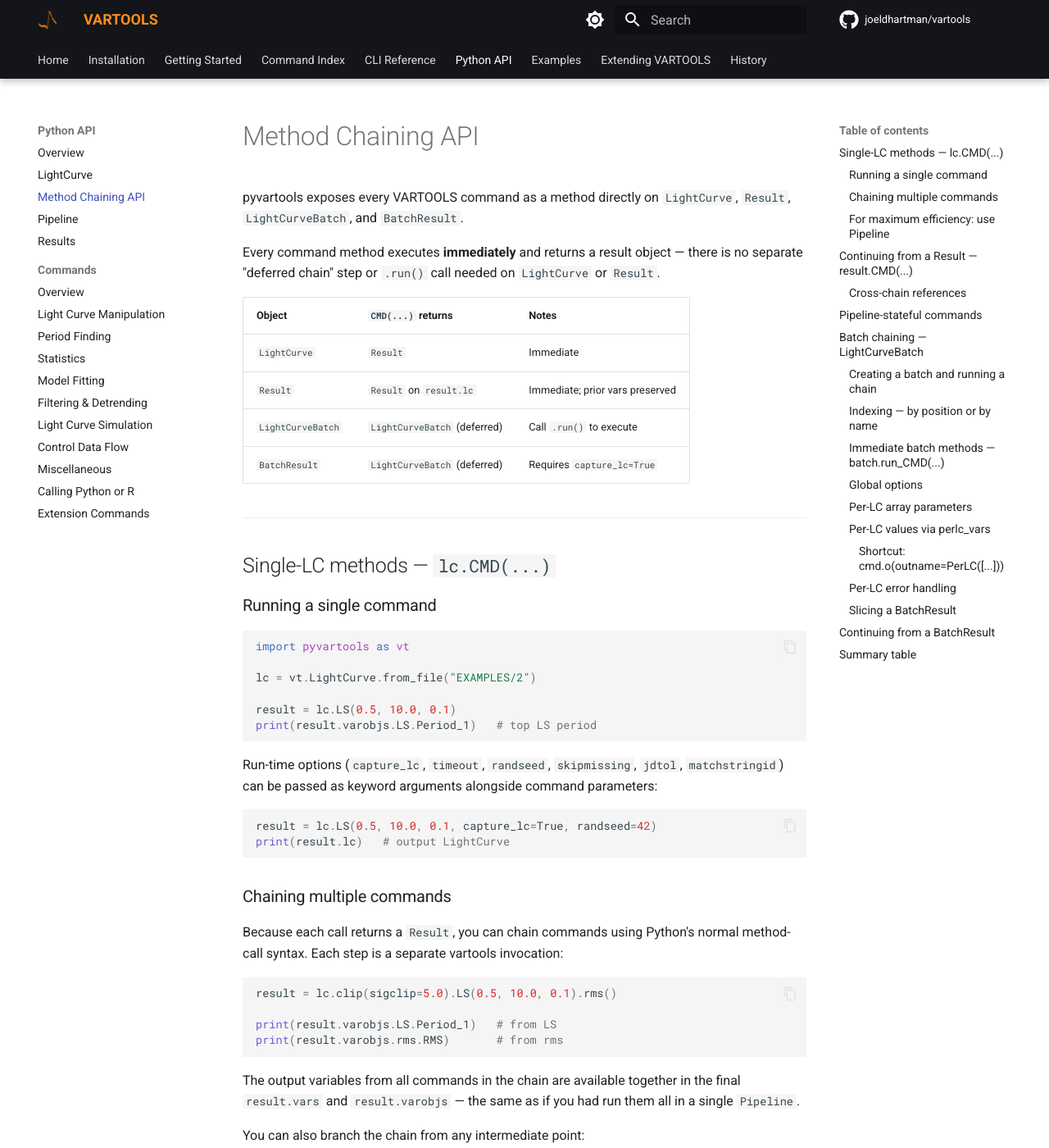
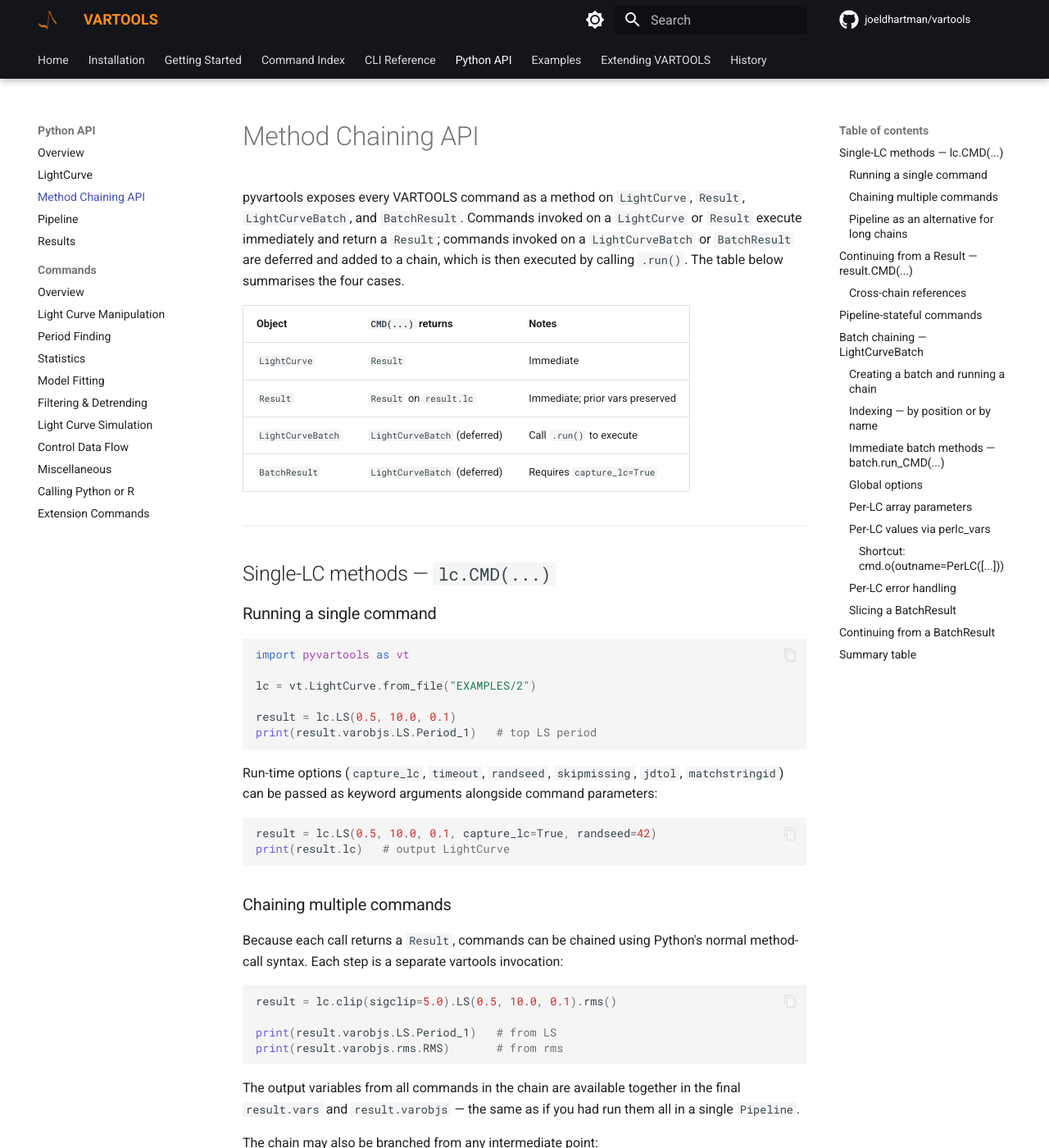
Before and after one commit to joeldhartman/vartools-site, an MkDocs documentation site: the page built from docs/python/chaining.md, in a window 1280 px wide and 1400 px high. Shown: the whole window at 82% size. Built offline with MkDocs 1.6.1 and Material for MkDocs 9.7.7, drawn with Linux system fonts in a browser that asks for light colours; comment, search, counter and statistics services are not loaded; the version menu is left out; some of the changed text lies outside the part shown.

Commit message:
Docs: rewrite chaining.md intro

````diff
--- a/docs/python/chaining.md
+++ b/docs/python/chaining.md
@@ -1,11 +1,6 @@
 # Method Chaining API
 
-pyvartools exposes every VARTOOLS command as a method directly on
-`LightCurve`, `Result`, `LightCurveBatch`, and `BatchResult`.
-
-Every command method executes **immediately** and returns a result object —
-there is no separate "deferred chain" step or `.run()` call needed on
-`LightCurve` or `Result`.
+pyvartools exposes every VARTOOLS command as a method on `LightCurve`, `Result`, `LightCurveBatch`, and `BatchResult`. Commands invoked on a `LightCurve` or `Result` execute immediately and return a `Result`; commands invoked on a `LightCurveBatch` or `BatchResult` are deferred and added to a chain, which is then executed by calling `.run()`. The table below summarises the four cases.
 
 | Object | `CMD(...)` returns | Notes |
 |--------|--------------------|-------|
@@ -39,8 +34,7 @@ print(result.lc)   # output LightCurve
 
 ### Chaining multiple commands
 
-Because each call returns a `Result`, you can chain commands using Python's
-normal method-call syntax. Each step is a separate vartools invocation:
+Because each call returns a `Result`, commands can be chained using Python's normal method-call syntax. Each step is a separate vartools invocation:
 
 ```python
 result = lc.clip(sigclip=5.0).LS(0.5, 10.0, 0.1).rms()
@@ -53,7 +47,7 @@ The output variables from all commands in the chain are available together in
 the final `result.vars` and `result.varobjs` — the same as if you had run them
 all in a single `Pipeline`.
 
-You can also branch the chain from any intermediate point:
+The chain may also be branched from any intermediate point:
 
 ```python
 r_clip = lc.clip(sigclip=5.0)        # Result after clipping
@@ -63,7 +57,7 @@ r_bls = r_clip.BLS(qmin=0.01, qmax=0.1, minper=0.5, maxper=10.0,
                    nfreq=10000, nbins=200)  # branch: BLS on same clipped LC
 ```
 
-### For maximum efficiency: use Pipeline
+### Pipeline as an alternative for long chains
 
 Each `.CMD()` call on `LightCurve` or `Result` carries some per-step overhead. When running many commands, a single `Pipeline` invocation may be faster:
 
@@ -142,7 +136,7 @@ except NotImplementedError as exc:
     print(exc)   # "-columnsuffix is a pipeline-stateful command …"
 ```
 
-Use `Pipeline` when you need these commands:
+`Pipeline` is required when these commands are needed:
 
 ```python
 from pyvartools import commands as cmd
````
